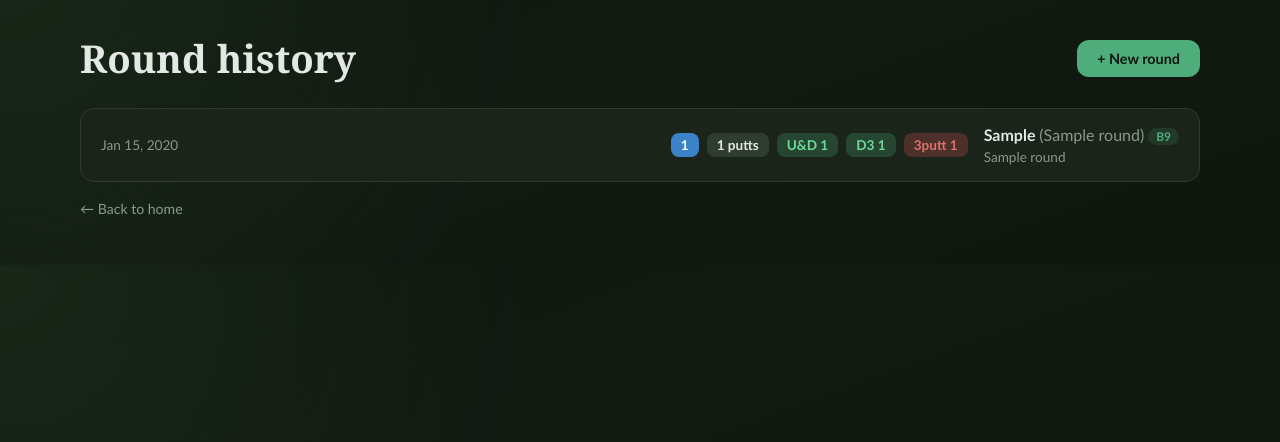
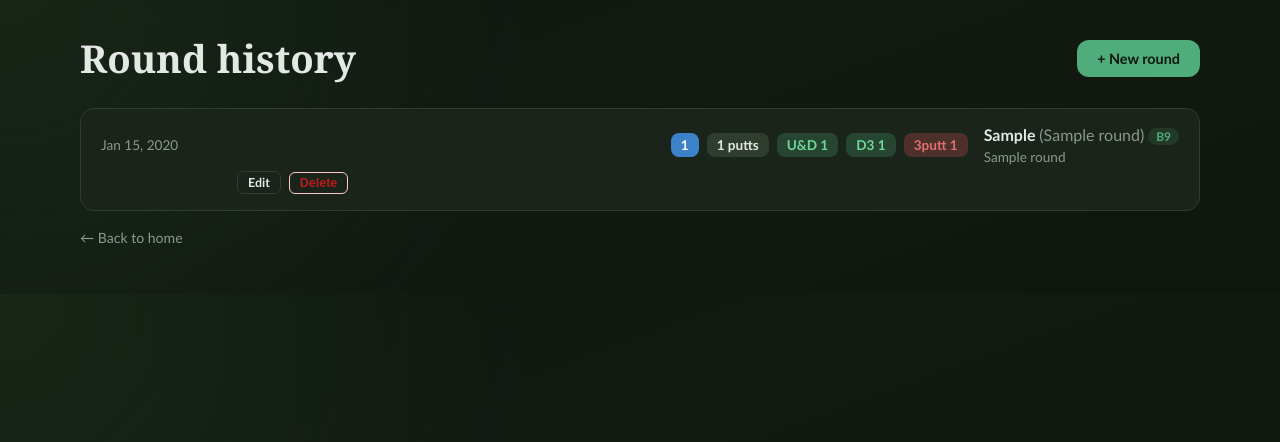
Before and after one commit to Brakjen/golf-scorecards, a FastAPI app: template src/golf_scorecards/templates/round_list.html in a window 1280 px wide. Shown: the part 44-486 px from the top of the page. Run offline with FastAPI, Linux system fonts and the light colour scheme; the template is opened without the code that fills it: most values are stand-ins (such as "Sample title", 1, 10 or a date in 2020).

Commit message:
feat: add Edit and Delete buttons to round cards on home and history pages

```diff
--- a/src/golf_scorecards/static/styles/app.css
+++ b/src/golf_scorecards/static/styles/app.css
@@ -667,7 +667,6 @@ tfoot th {
 .round-card {
   display: grid;
   grid-template-columns: 120px 1fr auto;
-  grid-template-rows: auto auto;
   gap: 4px 16px;
   align-items: center;
   padding: 16px 20px;
@@ -710,6 +709,51 @@ tfoot th {
   display: flex;
   gap: 8px;
   justify-self: end;
+}
+
+.round-card__link {
+  color: inherit;
+  text-decoration: none;
+  font-weight: 700;
+}
+
+.round-card__link:hover {
+  text-decoration: underline;
+}
+
+.round-card__actions {
+  grid-column: 2 / -1;
+  display: flex;
+  gap: 8px;
+  margin-top: 2px;
+}
+
+.btn-action {
+  padding: 3px 10px;
+  border-radius: 6px;
+  font-size: 0.78rem;
+  font-weight: 600;
+  text-decoration: none;
+  cursor: pointer;
+  border: 1px solid var(--rule);
+  background: var(--panel);
+  color: var(--ink);
+  transition: background 0.15s, border-color 0.15s;
+}
+
+.btn-action:hover {
+  background: var(--accent-soft);
+  border-color: var(--accent);
+}
+
+.btn-action--delete {
+  color: #b91c1c;
+  border-color: #fecaca;
+}
+
+.btn-action--delete:hover {
+  background: #fef2f2;
+  border-color: #f87171;
 }
 
 .stat-pill {
--- a/src/golf_scorecards/templates/round_list.html
+++ b/src/golf_scorecards/templates/round_list.html
@@ -12,10 +12,12 @@
   {% if rounds %}
   <div class="round-list">
     {% for r in rounds %}
-    <a href="/rounds/{{ r.id }}" class="round-card">
+    <div class="round-card">
       <div class="round-card__date">{{ r.round_date.strftime('%b %d, %Y') }}</div>
       <div class="round-card__course">
-        {{ r.course_slug | replace('-', ' ') | title }}
+        <a href="/rounds/{{ r.id }}" class="round-card__link">
+          {{ r.course_slug | replace('-', ' ') | title }}
+        </a>
         <span class="round-card__tee">({{ r.tee_name }})</span>
         {% if r.holes_played != '18' %}
         <span class="holes-badge">{{ 'F9' if r.holes_played == 'front_9' else 'B9' }}</span>
@@ -41,7 +43,14 @@
         <span class="stat-pill stat-pill--bad">3putt {{ r.three_putt_count }}</span>
         {% endif %}
       </div>
-    </a>
+      <div class="round-card__actions">
+        <a href="/rounds/{{ r.id }}/edit" class="btn-action btn-action--edit">Edit</a>
+        <form method="post" action="/rounds/{{ r.id }}/delete" class="inline-form"
+              onsubmit="return confirm('Delete this round?')">
+          <button type="submit" class="btn-action btn-action--delete">Delete</button>
+        </form>
+      </div>
+    </div>
     {% endfor %}
   </div>
   {% else %}
```
Also changed, not shown: src/golf_scorecards/templates/home.html (+12 -3 lines).
